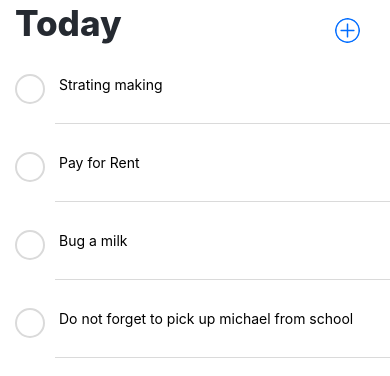
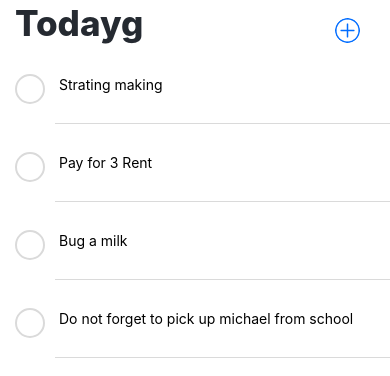
Before and after one commit to roshangotra12345/TOdoList, a React Native app: screen / in a window 390 px wide. Shown: the top 376 px of the page. Built offline with nearby package versions, Linux system fonts and the light colour scheme.

Commit message:
update functionality added

```diff
--- a/App.js
+++ b/App.js
@@ -4,6 +4,7 @@ import {
   View,
   TouchableOpacity,
   ScrollView,
+  FlatList,
   Image,
 } from 'react-native';
 import React, {useState, useEffect} from 'react';
@@ -18,7 +19,7 @@ const App = () => {
   const [isDelete, setIsDelete] = useState(false);
   const [todo, setTodo] = useState([
     {title: 'Strating making', checked: false, id: 1},
-    {title: 'Pay for Rent', checked: false, id: 2},
+    {title: 'Pay for 3 Rent', checked: false, id: 2},
     {title: 'Bug a milk', checked: false, id: 3},
     {
       title: 'Do not forget to pick up michael from school',
@@ -74,7 +75,6 @@ const App = () => {
   };
 
   const handleModal = () => {
-    // setSelected(false)
     setModalVisible(!modalVisible);
   };
 
@@ -94,7 +94,7 @@ const App = () => {
   return (
     <View style={{flex: 1}}>
       <View style={styles.tasksWrapper}>
-        <Text style={styles.tasks}>Today</Text>
+        <Text style={styles.tasks}>Todayg</Text>
         {isDelete && (
           <TouchableOpacity onPress={handleDelete}>
             <Text style={styles.delete}>Delete</Text>
@@ -104,8 +104,10 @@ const App = () => {
           <Image style={styles.image} source={require('./Assests/Group.png')} />
         </TouchableOpacity>
       </View>
-      <ScrollView>
-        {todo?.map(item => (
+
+      <FlatList
+        data={todo}
+        renderItem={({item}) => (
           <TodoItem
             item={item}
             key={item.id}
@@ -114,8 +116,8 @@ const App = () => {
             editModal={editModal}
             setSelected={setSelected}
           />
-        ))}
-      </ScrollView>
+        )}
+      />
 
       <Layout
         modalVisible={modalVisible}
```
